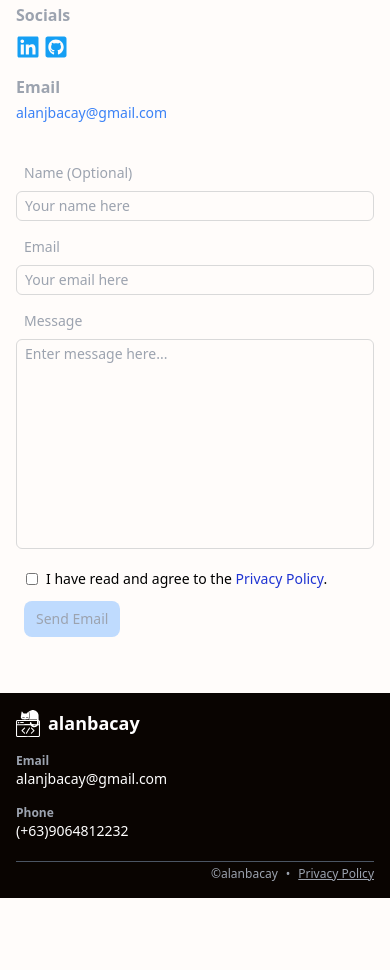
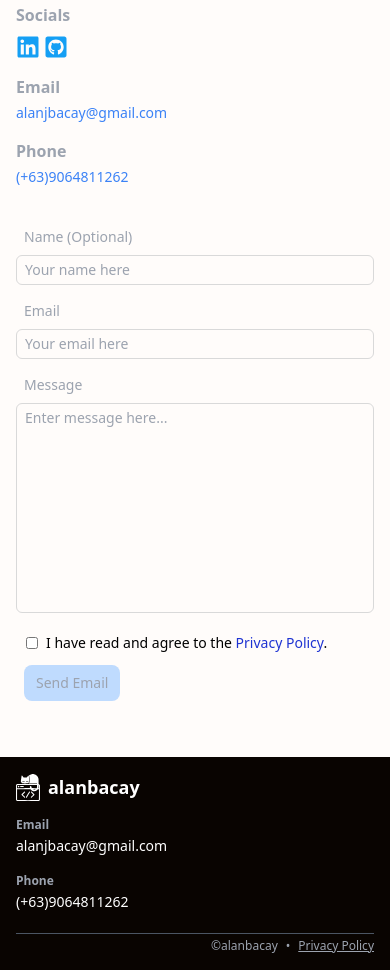
Before and after one commit to alanbacay02/personal-portfolio, a React (Create React App) app: page / in a window 390 px wide. Shown: the part 3460-4430 px from the top of the page. Before the commit the page ends 4358 px from the top, so only its background shows below. Built offline with nearby package versions, Linux system fonts and the light colour scheme.

Commit message:
Updates linkedin hyerplinks. Updates phone number as hyperlinks.

```diff
--- a/src/components/About.jsx
+++ b/src/components/About.jsx
@@ -67,7 +67,7 @@ const About = () => {
             })}
             <div className='flex flex-row gap-3 mt-7 items-end'>
               <div className='flex flex-row gap-1 text-2xl md:text-3xl text-gray-400'>
-                <a href='https://www.linkedin.com/in/alan-neale-bacay-ii-60aa48258/' target='_blank' rel='noreferrer' className='hover:text-primary transition-colors duration-300'><FaLinkedin /></a>
+                <a href='https://www.linkedin.com/in/alanbacay/' target='_blank' rel='noreferrer' className='hover:text-primary transition-colors duration-300'><FaLinkedin /></a>
                 <a href='https://github.com/alanbacay02' target='_blank' rel='noreferrer' className='hover:text-primary transition-colors duration-300'><FaGithubSquare /></a>
               </div>
               <div className='w-fit text-sm md:text-base font-medium text-primary  hover:cursor-pointer hover:underline hover:underline-offset-2 transtion-all duration-300'>
--- a/src/components/Contacts.jsx
+++ b/src/components/Contacts.jsx
@@ -15,7 +15,7 @@ const Contacts = () => {
               <h4 className='text-base sm:text-lg font-bold mb-2 text-gray-400'>Socials</h4>
               <div className='flex flex-row items-center text-2xl md:text-3xl gap-1 text-primary'>
                 <a
-                  href='https://www.linkedin.com/in/alan-neale-bacay-ii-60aa48258/'
+                  href='https://www.linkedin.com/in/alanbacay/'
                   target='_blank'
                   rel='noreferrer'
                   className='hover:text-blue-600 transition-colors duration-300'>
@@ -30,7 +30,7 @@ const Contacts = () => {
                 </a>
               </div>
             </div>
-            <div>
+            <div className='mb-4'>
               <h4 className='text-base sm:text-lg font-bold mb-1 text-gray-400'>Email</h4>
               <div className='flex flex-row items-center text-sm sm:text-base gap-2 font-medium text-blue-500'>
                 <a
@@ -40,6 +40,19 @@ const Contacts = () => {
                   className='hover:text-blue-600 transition-colors duration-300'
                 >
                   alanjbacay@gmail.com
+                </a>
+              </div>
+            </div>
+            <div>
+              <h4 className='text-base sm:text-lg font-bold mb-1 text-gray-400'>Phone</h4>
+              <div className='flex flex-row items-center text-sm sm:text-base gap-2 font-medium text-blue-500'>
+                <a
+                  href='tel:+639064811262'
+                  target='_blank'
+                  rel='noreferrer'
+                  className='hover:text-blue-600 transition-colors duration-300'
+                >
+                  (+63)9064811262
                 </a>
               </div>
             </div>
--- a/src/components/Footer.jsx
+++ b/src/components/Footer.jsx
@@ -21,15 +21,25 @@ const Footer = () => {
           <div className='flex flex-col xs:flex-row justify-start sm:justify-end mt-4 sm:mt-0 gap-4 xs:gap-10 text-white'>
             <div>
               <h4 className='font-bold text-xs text-gray-400'>Email</h4>
-              <p className='text-sm hover:underline'>
-                <a href='mailto:alanjbacay@gmail.com'>
-                  alanjbacay@gmail.com
-                </a>
-              </p>
+              <a
+                href='mailto:alanjbacay@gmail.com'
+                className='text-sm hover:underline'
+                target='_blank'
+                rel='noreferrer'
+              >
+                alanjbacay@gmail.com
+              </a>
             </div>
             <div>
               <h4 className='font-bold text-xs text-gray-400'>Phone</h4>
-              <p className='text-sm'>(+63)9064812232</p>
+              <a
+                href='tel:+639064811262'
+                target='_blank'
+                rel='noreferrer'
+                className='text-sm hover:underline'
+              >
+                (+63)9064811262
+              </a>
             </div>
           </div>
           {/* Foot Note */}
--- a/src/components/Navbar.jsx
+++ b/src/components/Navbar.jsx
@@ -28,7 +28,7 @@ const NAVBAR_ITEMS = [
 const NAVBAR_ICONS = [
   {
     anchorIcon: <FaLinkedinIn />,
-    anchorLink : 'https://www.linkedin.com/in/alan-neale-bacay-ii-60aa48258/'
+    anchorLink : 'https://www.linkedin.com/in/alanbacay/'
   },
   {
     anchorIcon: <FaGithubAlt />,
```
